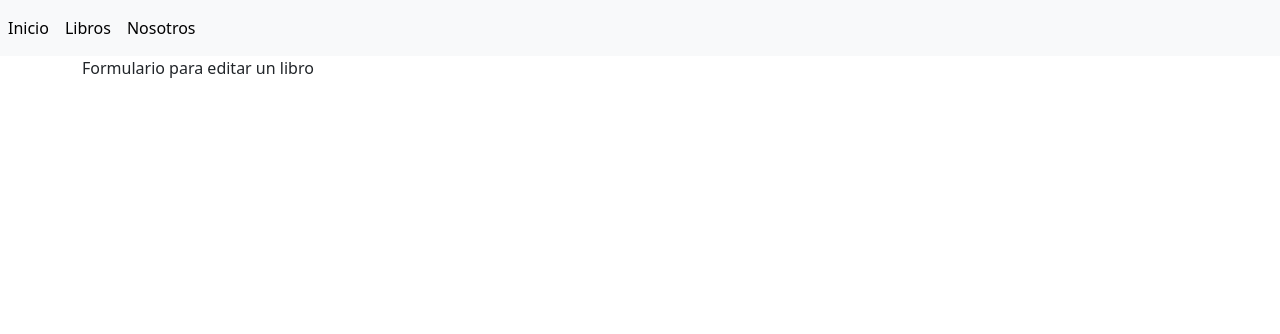
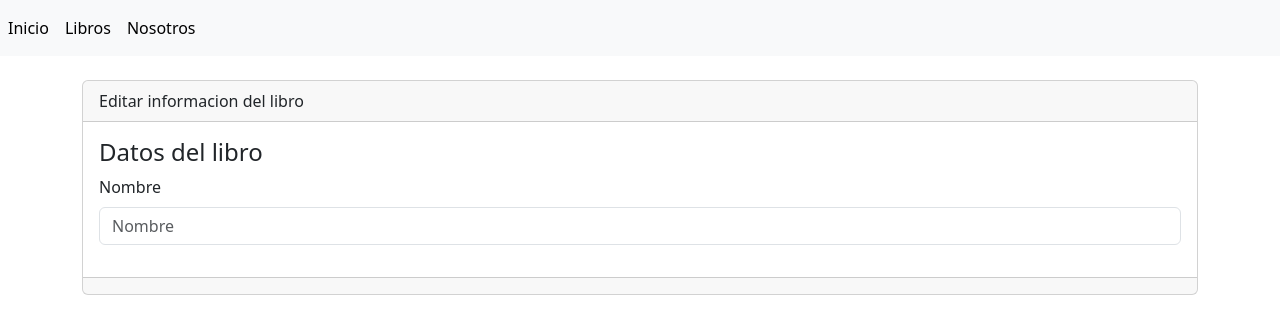
Before and after one commit to BlazeShotS/Sistema-Libreria, a Django app: template libreria/templates/libros/editar.html in a window 1280 px wide. Shown: the top 334 px of the page. Run offline with Django 5.2, Linux system fonts and the light colour scheme; the template is opened without the code that fills it, so the values that code supplies are empty.

Commit message:
html en index y editar

```diff
--- a/libreria/templates/base.html
+++ b/libreria/templates/base.html
@@ -1,31 +1,25 @@
 {% load static %}
 <!doctype html>
 <html lang="en">
+
 <head>
-        <title>{% block titulo %} {% endblock %}</title>
+    <title>{% block titulo %} {% endblock %}</title> <!---Es lo que el titulo ira cambiando segun la vista-->
     <!-- Required meta tags -->
     <meta charset="utf-8" />
-        <meta
-            name="viewport"
-            content="width=device-width, initial-scale=1, shrink-to-fit=no"
-        />
+    <meta name="viewport" content="width=device-width, initial-scale=1, shrink-to-fit=no" />
 
     <!-- Bootstrap CSS v5.2.1 -->
-        <link
-            href="https://cdn.jsdelivr.net/npm/bootstrap@5.3.2/dist/css/bootstrap.min.css"
-            rel="stylesheet"
-            integrity="sha384-T3c6CoIi6uLrA9TneNEoa7RxnatzjcDSCmG1MXxSR1GAsXEV/Dwwykc2MPK8M2HN"
-            crossorigin="anonymous"
-        />
+    <link href="https://cdn.jsdelivr.net/npm/bootstrap@5.3.2/dist/css/bootstrap.min.css" rel="stylesheet"
+        integrity="sha384-T3c6CoIi6uLrA9TneNEoa7RxnatzjcDSCmG1MXxSR1GAsXEV/Dwwykc2MPK8M2HN" crossorigin="anonymous" />
 </head>
 
 <body>
 
     <nav class="navbar navbar-expand navbar-light bg-light">
         <div class="nav navbar-nav">
-            <a class="nav-item nav-link active" href="{% url 'inicio'%}" >Inicio </a>
-            <a class="nav-item nav-link active" href="{% url 'libros'%}" >Libros </a>
-            <a class="nav-item nav-link active" href="{% url 'nosotros'%}" >Nosotros </a>
+            <a class="nav-item nav-link active" href="{% url 'inicio'%}">Inicio </a>
+            <a class="nav-item nav-link active" href="{% url 'libros'%}">Libros </a>
+            <a class="nav-item nav-link active" href="{% url 'nosotros'%}">Nosotros </a>
         </div>
     </nav>
 
@@ -33,23 +27,21 @@
     <div class="container">
         <div class="row">
             <div class="col-12">
-                    {% block contenido %} {% endblock %}
+                {% block contenido %} {% endblock %} <!---El contenido ira cambiando segun la vista-->
             </div>
         </div>
     </div>
 
 
+
     <!-- Bootstrap JavaScript Libraries -->
-        <script
-            src="https://cdn.jsdelivr.net/npm/@popperjs/core@2.11.8/dist/umd/popper.min.js"
-            integrity="sha384-I7E8VVD/ismYTF4hNIPjVp/Zjvgyol6VFvRkX/vR+Vc4jQkC+hVqc2pM8ODewa9r"
-            crossorigin="anonymous"
-        ></script>
+    <script src="https://cdn.jsdelivr.net/npm/@popperjs/core@2.11.8/dist/umd/popper.min.js"
+        integrity="sha384-I7E8VVD/ismYTF4hNIPjVp/Zjvgyol6VFvRkX/vR+Vc4jQkC+hVqc2pM8ODewa9r" crossorigin="anonymous">
+        </script>
 
-        <script
-            src="https://cdn.jsdelivr.net/npm/bootstrap@5.3.2/dist/js/bootstrap.min.js"
-            integrity="sha384-BBtl+eGJRgqQAUMxJ7pMwbEyER4l1g+O15P+16Ep7Q9Q+zqX6gSbd85u4mG4QzX+"
-            crossorigin="anonymous"
-        ></script>
+    <script src="https://cdn.jsdelivr.net/npm/bootstrap@5.3.2/dist/js/bootstrap.min.js"
+        integrity="sha384-BBtl+eGJRgqQAUMxJ7pMwbEyER4l1g+O15P+16Ep7Q9Q+zqX6gSbd85u4mG4QzX+" crossorigin="anonymous">
+        </script>
 </body>
+
 </html>
--- a/libreria/templates/libros/editar.html
+++ b/libreria/templates/libros/editar.html
@@ -4,6 +4,17 @@
 
 {% block contenido %}
 
-Formulario para editar un libro
+<br>
+<div class="card">
+    <div class="card-header">Editar informacion del libro</div>
+    <div class="card-body">
+        <h4 class="card-title">Datos del libro</h4>
+        {% include 'libros/form.html' %} <!--Incluye TODA la vista-->
+    </div>
+
+    <div class="card-footer text-muted">
+
+    </div>
+</div>
 
 {% endblock %}
--- a/libreria/templates/libros/form.html
+++ b/libreria/templates/libros/form.html
@@ -0,0 +1,8 @@
+<form enctype="multipart/form-data" method="post">
+
+    <div class="mb-3">
+        <label for="" class="form-label">Nombre</label>
+        <input type="text" class="form-control" name="" id="" aria-describedby="helpId" placeholder="Nombre" />
+    </div>
+
+</form>
--- a/libreria/urls.py
+++ b/libreria/urls.py
@@ -4,5 +4,6 @@ from . import views
 urlpatterns = [
     path('', views.inicio, name='inicio'), #name='inicio' , ese inicio tengo que poner en mi href o ruta mejor dicho
     path('nosotros', views.nosotros, name= 'nosotros'),
-    path('libros', views.libros, name='libros')
+    path('libros', views.libros, name='libros'),
+    path('libros/crear', views.crear, name='crear')
 ]
--- a/libreria/views.py
+++ b/libreria/views.py
@@ -6,5 +6,8 @@ def inicio(request):
     return render(request, 'paginas/inicio.html')
 def nosotros(request):
     return render(request, 'paginas/nosotros.html')
+
 def libros(request):
     return render(request, 'libros/index.html')
+def crear(request):
+    return render(request, 'libros/crear.html')
```
Also changed, not shown: libreria/templates/libros/crear.html (+11 -1 lines), libreria/templates/libros/index.html (+9 -3 lines). Lines whose indentation alone changed are shown as unchanged.
